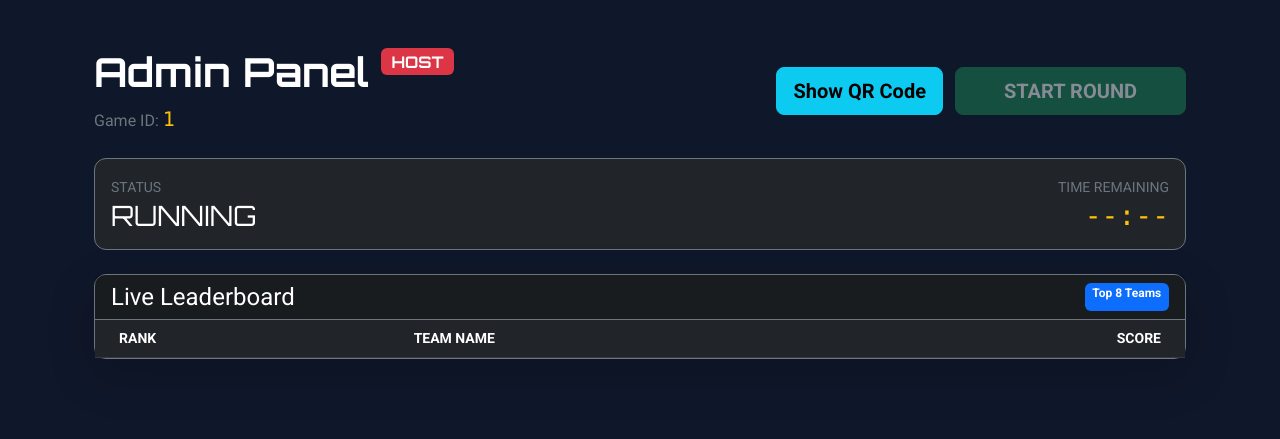
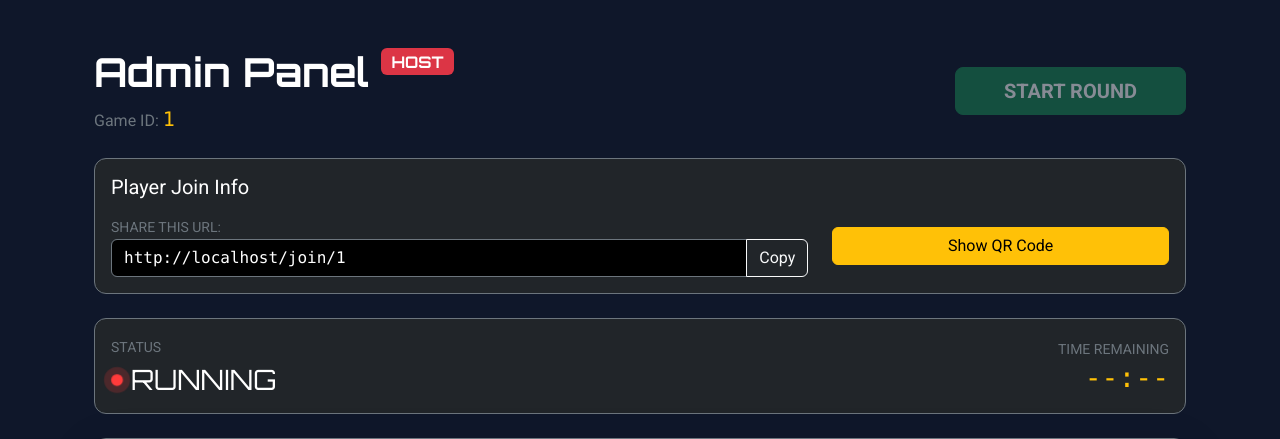
Before and after one commit to hraj065-blip/curioplay, a Flask app: template templates/admin.html in a window 1280 px wide. Shown: the top 439 px of the page. Run offline with Flask 3, Linux system fonts and the light colour scheme; the template is opened without the code that fills it: most values are stand-ins (such as "Sample title", 1, 10 or a date in 2020); lists and menus that the app fills with data are empty; some libraries are stand-ins or nearby versions.

Commit message:
Update admin.html

```diff
--- a/templates/admin.html
+++ b/templates/admin.html
@@ -1,21 +1,70 @@
 {% extends "base.html" %}
 
 {% block content %}
+<style>
+    /* Red Dot Animation */
+    .live-indicator {
+        width: 12px;
+        height: 12px;
+        background-color: #ff3b3b;
+        border-radius: 50%;
+        display: inline-block;
+        box-shadow: 0 0 0 0 rgba(255, 59, 59, 0.7);
+        animation: pulse-red 2s infinite;
+        margin-right: 8px;
+    }
+    @keyframes pulse-red {
+        0% { transform: scale(0.95); box-shadow: 0 0 0 0 rgba(255, 59, 59, 0.7); }
+        70% { transform: scale(1); box-shadow: 0 0 0 10px rgba(255, 59, 59, 0); }
+        100% { transform: scale(0.95); box-shadow: 0 0 0 0 rgba(255, 59, 59, 0); }
+    }
+</style>
+
 <div class="container-fluid py-4">
     <div class="row mb-4 align-items-center">
         <div class="col-md-6">
-            <h1 class="text-white fw-bold">Admin Panel <span class="badge bg-danger fs-6 align-top">HOST</span></h1>
+            <h1 class="text-white fw-bold">
+                Admin Panel
+                <span class="badge bg-danger fs-6 align-top">HOST</span>
+            </h1>
             <p class="text-secondary mb-0">Game ID: <span class="text-warning font-monospace fs-5">{{ game.id }}</span></p>
         </div>
         <div class="col-md-6 text-end">
-            <a href="/qrcode/{{ game.id }}" target="_blank" class="btn btn-info btn-lg fw-bold me-2">
-                <i class="bi bi-qr-code"></i> Show QR Code
-            </a>
-
             <button id="startBtn" onclick="startGame()" class="btn btn-success btn-lg fw-bold text-uppercase px-5"
                 {% if game.state == 'running' %}disabled style="opacity: 0.5"{% endif %}>
                 Start Round
             </button>
+        </div>
+    </div>
+
+    <div class="card bg-dark border-secondary mb-4">
+        <div class="card-body">
+            <h5 class="text-white mb-3">Player Join Info</h5>
+            <div class="row align-items-center">
+                <div class="col-md-8 mb-3 mb-md-0">
+                    <label class="text-secondary small text-uppercase">Share this URL:</label>
+                    <div class="input-group">
+                        <input type="text" class="form-control bg-black text-white border-secondary font-monospace"
+                               value="{{ request.host_url }}join/{{ game.id }}" id="joinLink" readonly>
+                        <button class="btn btn-outline-light" onclick="copyLink()">
+                            <i class="bi bi-clipboard"></i> Copy
+                        </button>
+                    </div>
+                </div>
+                <div class="col-md-4 text-center">
+                    <button class="btn btn-warning w-100" type="button" data-bs-toggle="collapse" data-bs-target="#qrCollapse">
+                        <i class="bi bi-qr-code"></i> Show QR Code
+                    </button>
+                </div>
+            </div>
+
+            <div class="collapse mt-3 text-center" id="qrCollapse">
+                <div class="p-3 bg-white rounded d-inline-block">
+                    <img src="https://api.qrserver.com/v1/create-qr-code/?size=200x200&data={{ request.host_url }}join/{{ game.id }}"
+                         alt="QR Code" class="img-fluid">
+                </div>
+                <p class="text-muted small mt-2">Scan to join immediately</p>
+            </div>
         </div>
     </div>
 
@@ -25,7 +74,12 @@
                 <div class="card-body d-flex justify-content-between align-items-center">
                     <div>
                         <span class="text-secondary text-uppercase small">Status</span>
-                        <h3 class="text-white m-0" id="statusBadge">{{ game.state|upper }}</h3>
+                        <div class="d-flex align-items-center mt-1">
+                            {% if game.state == 'running' %}
+                                <div class="live-indicator"></div>
+                            {% endif %}
+                            <h3 class="text-white m-0" id="statusBadge">{{ game.state|upper }}</h3>
+                        </div>
                     </div>
                     <div class="text-end">
                         <span class="text-secondary text-uppercase small">Time Remaining</span>
@@ -68,9 +122,15 @@
 <script>
     const GAME_ID = "{{ game.id }}";
 
+    function copyLink() {
+        const copyText = document.getElementById("joinLink");
+        copyText.select();
+        navigator.clipboard.writeText(copyText.value);
+        alert("Link copied!");
+    }
+
     async function startGame() {
         if(!confirm("Start the round? All players should be ready.")) return;
-
         const btn = document.getElementById("startBtn");
         btn.innerText = "Starting...";
         btn.disabled = true;
@@ -92,7 +152,7 @@
         } catch(e) { console.error(e); }
     }
 
-    // POLL DATA EVERY 2 SECONDS
+    // POLL DATA
     setInterval(async () => {
         try {
             const res = await fetch(`/api/sync`, { method: 'POST' });
@@ -102,6 +162,12 @@
             const m = Math.floor(sync.time_left / 60);
             const s = sync.time_left % 60;
             document.getElementById("timer").innerText = `${m}:${s.toString().padStart(2, '0')}`;
+
+            // Check if game finished
+            if(sync.state === "finished") {
+                document.getElementById("statusBadge").innerText = "FINISHED";
+                document.querySelector(".live-indicator")?.remove();
+            }
 
             // Update Leaderboard
             const lbRes = await fetch(`/api/leaderboard/${GAME_ID}`);
```
